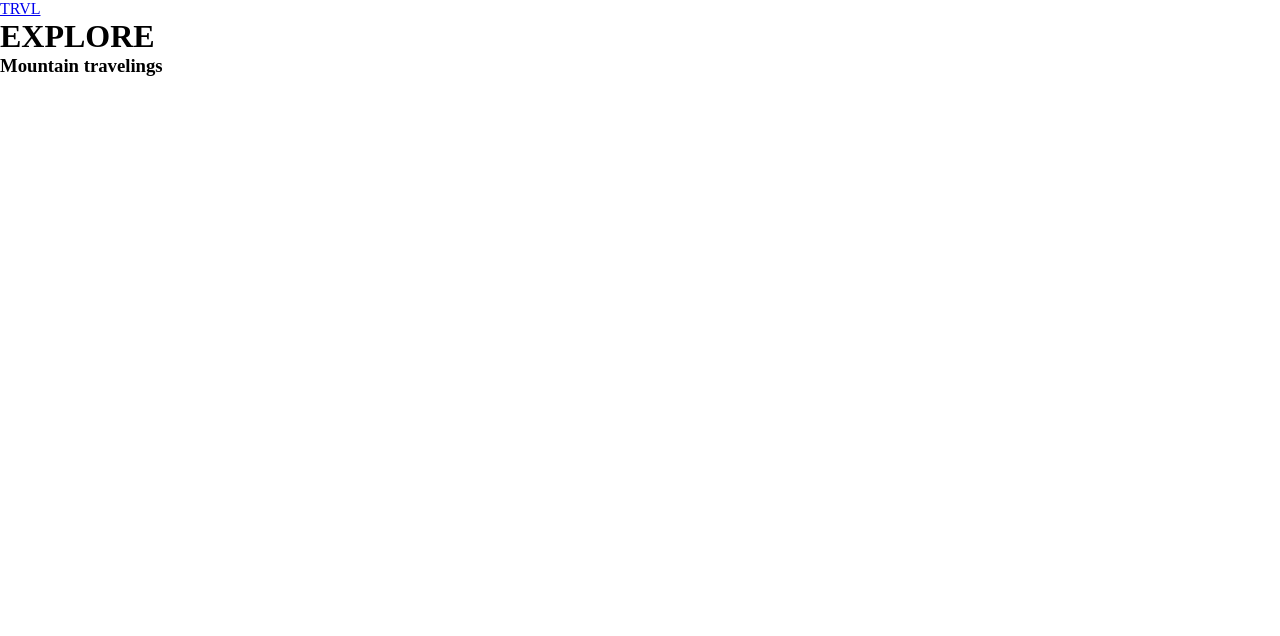
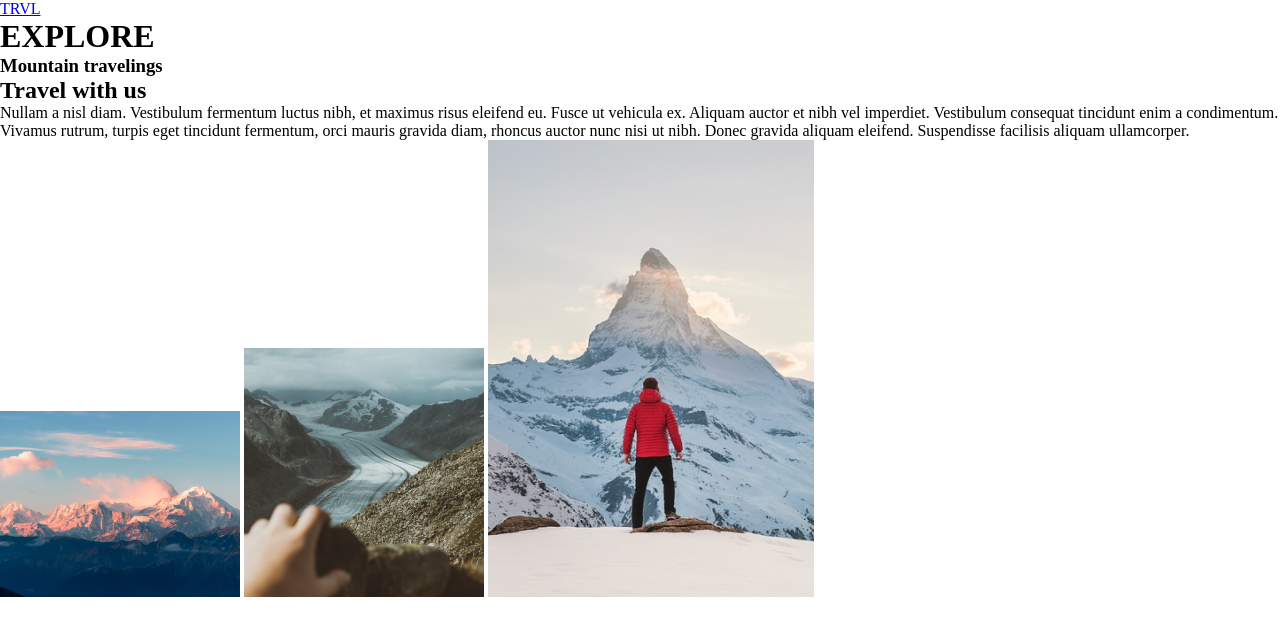
Before and after one commit to mattkinthecreator/homework021, a plain HTML site: page index.html in a window 1280 px wide. Drawn offline with Linux system fonts and the light colour scheme.

Commit message:
add section about

```diff
--- a/index.html
+++ b/index.html
@@ -16,5 +16,29 @@
       <h1>EXPLORE</h1>
       <h3>Mountain travelings</h3>
     </header>
+    <section class="about">
+      <h2 class="about__title">Travel with us</h2>
+      <p class="about__text">
+        Nullam a nisl diam. Vestibulum fermentum luctus nibh, et maximus risus
+        eleifend eu. Fusce ut vehicula ex. Aliquam auctor et nibh vel imperdiet.
+        Vestibulum consequat tincidunt enim a condimentum. Vivamus rutrum,
+        turpis eget tincidunt fermentum, orci mauris gravida diam, rhoncus
+        auctor nunc nisi ut nibh. Donec gravida aliquam eleifend. Suspendisse
+        facilisis aliquam ullamcorper.
+      </p>
+      <div class="about__img-container">
+        <img src="./images/mountain-1.jpg" alt="mountain" class="about__img" />
+        <img
+          src="./images/mountain-2.jpg"
+          alt="mountain"
+          class="about__img about__img_big"
+        />
+        <img
+          src="./images/mountain-3.jpg"
+          alt="mountain"
+          class="about__img about__img_biggest"
+        />
+      </div>
+    </section>
   </body>
 </html>
```
Also changed, not shown: images/mountain-1.jpg (renamed from images/picture-1.jpg), images/mountain-2.jpg (renamed from images/picture-2.jpg), images/mountain-3.jpg (renamed from images/picture-3.jpg).
